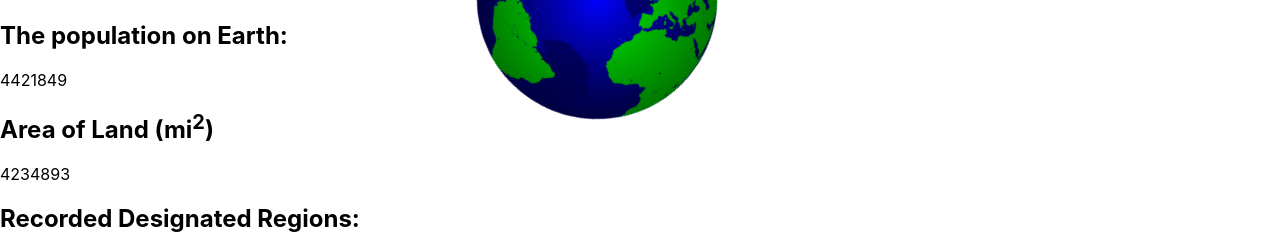
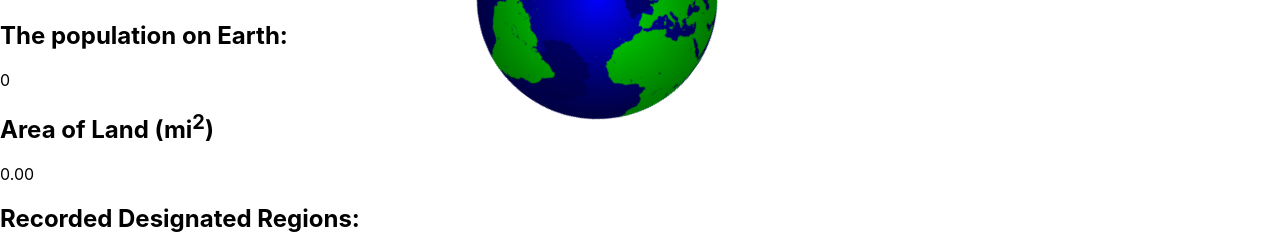
Before and after one commit to StefonSimmons/world-tour, a React (Create React App) app in the folder world-tour/: page / in a window 1280 px wide. Shown: the part 141-375 px from the top of the page. Built offline with nearby package versions, Linux system fonts and the light colour scheme; no server answers.

Commit message:
Home page data showing

```diff
--- a/world-tour/src/components/App-renderer/App.js
+++ b/world-tour/src/components/App-renderer/App.js
@@ -22,18 +22,38 @@ function App() {
     apiCall()
   }, [])
 
-  // const totalArea= regions.name.reduce()
+  function totalArea(){
+    let areaArray = regions.map(r => r.area)
+    let sumAreas = areaArray.reduce((sum, curr) => {
+      return sum + curr
+    }, 0)
+    // converts from square kilometer to square miles
+    let convertArea = (sumAreas * 0.386102).toFixed(2)
+    return convertArea
+  }
+
+  function totalPopulation(){
+    let populationArray = regions.map(r => r.population)
+    let sumPopulation = populationArray.reduce((sum, curr) => {
+      return sum + curr
+    }, 0)
+    return sumPopulation
+  }
+
+
 
   return (
     <div className="App">
       <Header />
-      {/* {console.log(totalArea)} */}
+      {console.log(totalArea())}
+      {console.log(totalPopulation())}
       {console.log(regions[1])}
       <Switch>
         <Route path="/" exact>
             <Home
               totalCountries={regions.length}
-              // totalArea={totalArea}
+              totalArea={totalArea()}
+              totalPopulation={totalPopulation()}
             />
         </Route>
         <Route path="/about" exact>
--- a/world-tour/src/components/HomePage/Home.js
+++ b/world-tour/src/components/HomePage/Home.js
@@ -1,13 +1,13 @@
 import React from 'react'
 
-function Home({totalCountries}) {
+function Home({totalCountries, totalArea, totalPopulation}) {
   return (
     <div>
       <h1>Welcome, 3rd-Star Explorer</h1>
       <h2>The population on Earth:</h2>
-      <p>4421849</p>
+      <p>{totalPopulation}</p>
       <h2>Area of Land (mi<sup>2</sup>)</h2>
-      <p>4234893</p>
+      <p>{totalArea}</p>
       <h2>Recorded Designated Regions:</h2>
       <p>{totalCountries}</p>
 
```
